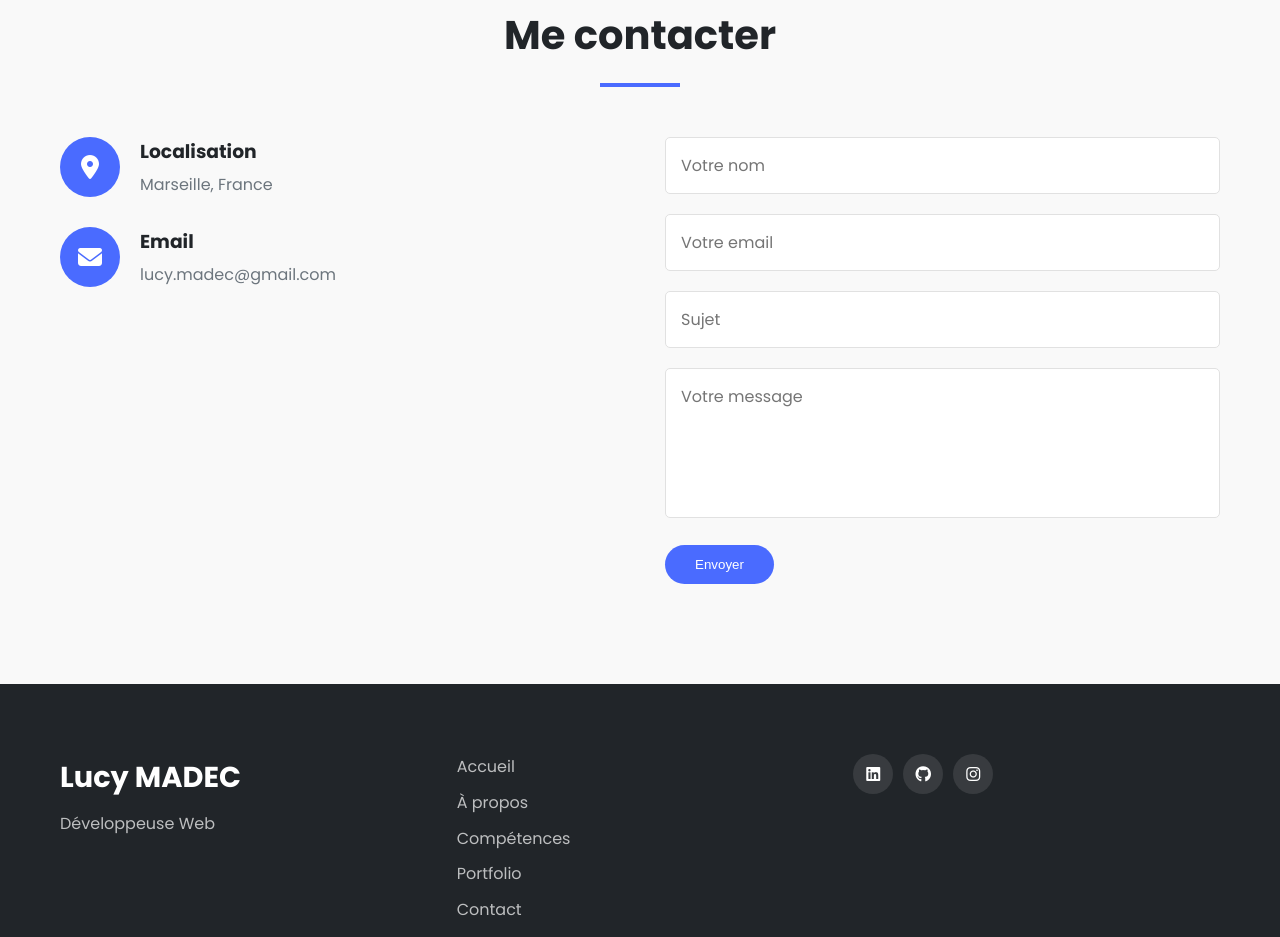
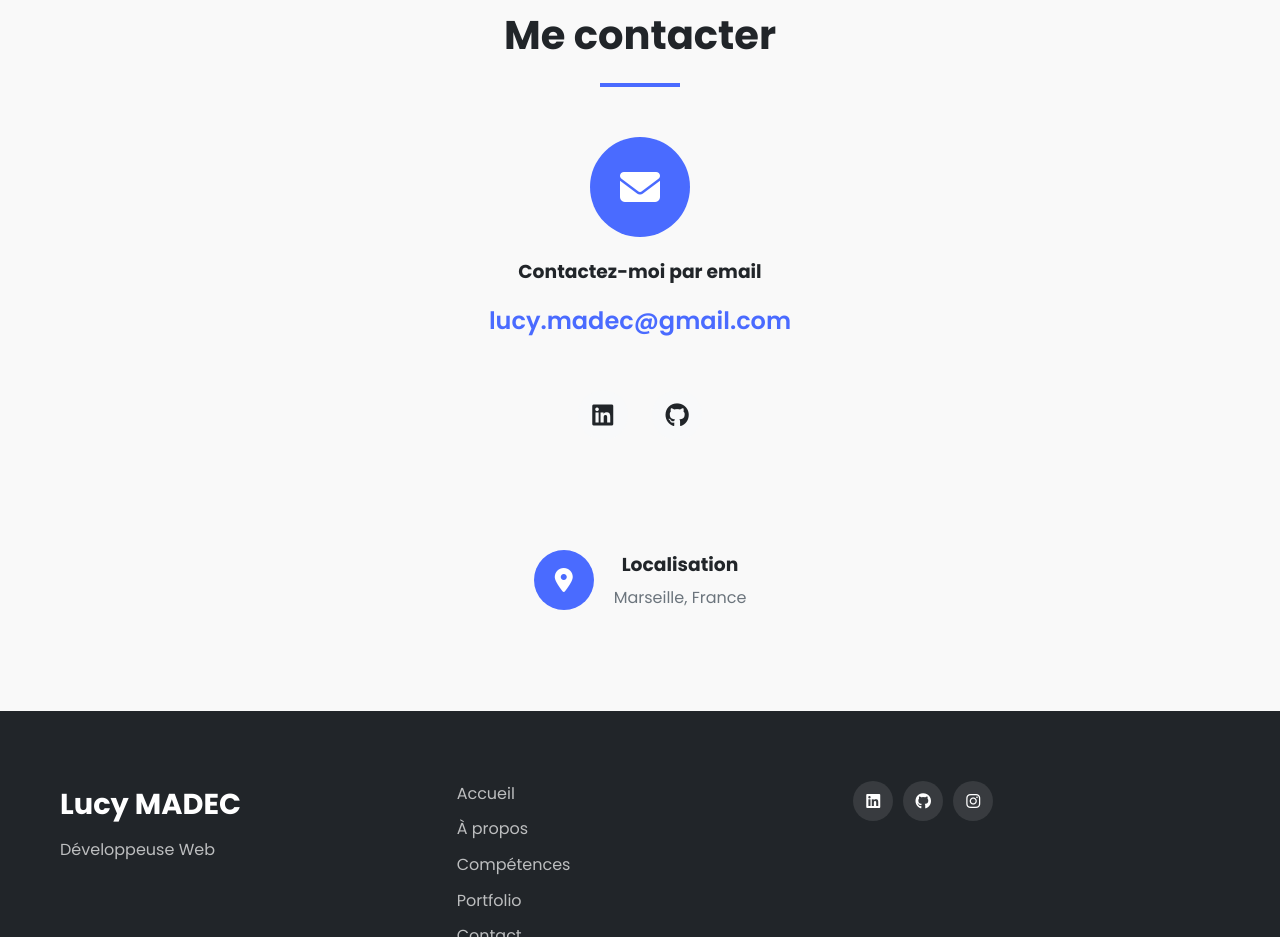
Before and after one commit to lucy-madec/portfolio, a website: page index.html in a window 1280 px wide. Shown: the part 4026-4963 px from the top of the page. Drawn offline with Linux system fonts and the light colour scheme.

Commit message:
Add CSS styles and simplify contact section with email and location info

```diff
--- a/css/style.css
+++ b/css/style.css
@@ -529,6 +529,65 @@ nav {
     gap: 50px;
 }
 
+.contact-centered {
+    display: flex;
+    flex-direction: column;
+    align-items: center;
+    text-align: center;
+    max-width: 800px;
+    margin: 0 auto;
+}
+
+.contact-email-main {
+    display: flex;
+    flex-direction: column;
+    align-items: center;
+    margin-bottom: 40px;
+}
+
+.contact-icon-large {
+    width: 100px;
+    height: 100px;
+    background: var(--primary-color);
+    border-radius: 50%;
+    display: flex;
+    justify-content: center;
+    align-items: center;
+    color: #fff;
+    font-size: 2.5rem;
+    margin-bottom: 20px;
+}
+
+.email-link {
+    color: var(--primary-color);
+    font-size: 1.5rem;
+    font-weight: 600;
+    margin: 15px 0 30px;
+    transition: var(--transition);
+}
+
+.email-link:hover {
+    opacity: 0.8;
+}
+
+.contact-social {
+    margin-top: 20px;
+}
+
+.contact-social a {
+    width: 50px;
+    height: 50px;
+    margin: 0 10px;
+    font-size: 1.5rem;
+}
+
+.contact-location {
+    display: flex;
+    align-items: center;
+    justify-content: center;
+    margin-top: 20px;
+}
+
 .contact-item {
     display: flex;
     margin-bottom: 30px;
--- a/index.html
+++ b/index.html
@@ -268,48 +268,28 @@
     <section id="contact" class="contact">
         <div class="container">
             <h2 class="section-title">Me contacter</h2>
-            <div class="contact-content">
-                <div class="contact-info">
-                    <div class="contact-item">
-                        <div class="contact-icon">
-                            <i class="fas fa-map-marker-alt"></i>
-                        </div>
-                        <div class="contact-text">
-                            <h3>Localisation</h3>
-                            <p>Marseille, France</p>
-                        </div>
+            <div class="contact-content contact-centered">
+                <div class="contact-email-main">
+                    <div class="contact-icon-large">
+                        <i class="fas fa-envelope"></i>
                     </div>
-                    <div class="contact-item">
-                        <div class="contact-icon">
-                            <i class="fas fa-envelope"></i>
-                        </div>
-                        <div class="contact-text">
-                            <h3>Email</h3>
-                            <p>lucy.madec@gmail.com</p>
-                        </div>
+                    <h3>Contactez-moi par email</h3>
+                    <a href="mailto:lucy.madec@gmail.com" class="email-link">lucy.madec@gmail.com</a>
+
+                    <div class="social-icons contact-social">
+                        <a href="#" target="_blank"><i class="fab fa-linkedin"></i></a>
+                        <a href="#" target="_blank"><i class="fab fa-github"></i></a>
                     </div>
+                </div>
 
-                </div>
-                <div class="contact-form">
-                    <form id="contactForm" action="https://formsubmit.co/lucy.madec@gmail.com" method="POST">
-                        <div class="form-group">
-                            <input type="text" id="name" name="name" placeholder="Votre nom" required>
-                        </div>
-                        <div class="form-group">
-                            <input type="email" id="email" name="email" placeholder="Votre email" required>
-                        </div>
-                        <div class="form-group">
-                            <input type="text" id="subject" name="subject" placeholder="Sujet" required>
-                        </div>
-                        <div class="form-group">
-                            <textarea id="message" name="message" placeholder="Votre message" required></textarea>
-                        </div>
-                        <!-- Champs cachés pour FormSubmit -->
-                        <input type="hidden" name="_next" value="http://localhost/portfolio/merci.html">
-                        <input type="hidden" name="_subject" value="Nouveau message depuis votre portfolio">
-                        <input type="hidden" name="_template" value="table">
-                        <button type="submit" class="btn btn-primary">Envoyer</button>
-                    </form>
+                <div class="contact-location">
+                    <div class="contact-icon">
+                        <i class="fas fa-map-marker-alt"></i>
+                    </div>
+                    <div class="contact-text">
+                        <h3>Localisation</h3>
+                        <p>Marseille, France</p>
+                    </div>
                 </div>
             </div>
         </div>
```
